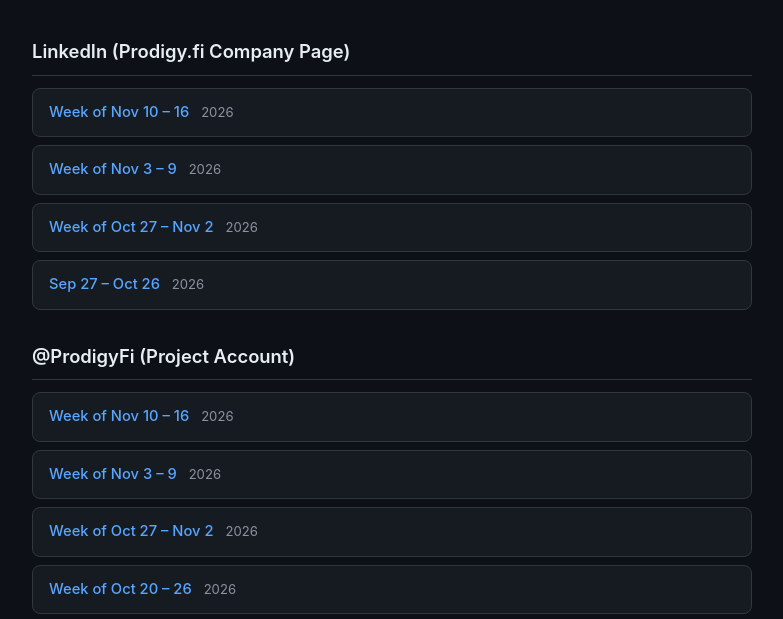
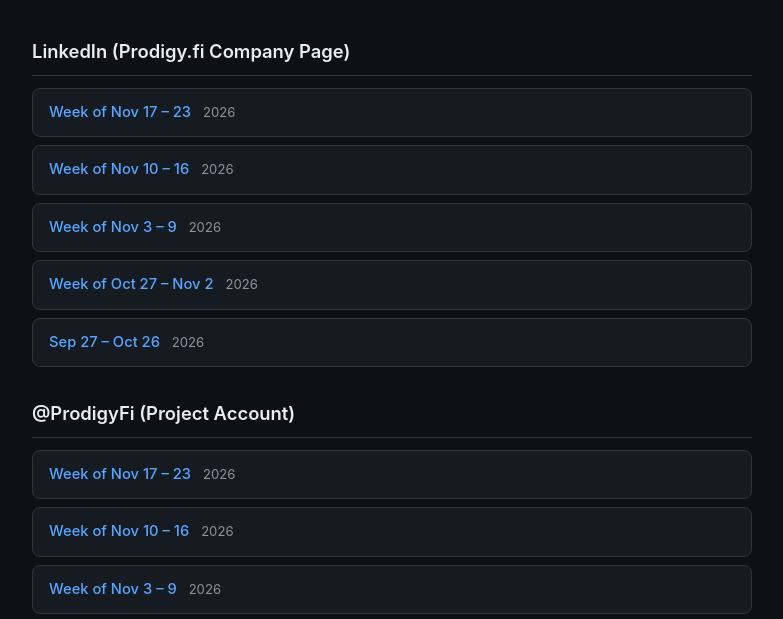
Before and after one commit to todayindefi/prodigy-reports, a plain HTML site: page index.html in a window 1280 px wide. Shown: the part 133-752 px from the top of the page, without its empty margins (248-1031 px from the left). Drawn offline with Linux system fonts and the light colour scheme.

Commit message:
Add Nov 17-23 reports to index

```diff
--- a/index.html
+++ b/index.html
@@ -83,6 +83,7 @@
 
   <h2>LinkedIn (Prodigy.fi Company Page)</h2>
   <ul class="report-list">
+    <li><a href="linkedin_week_nov17-23.html">Week of Nov 17 – 23 <span class="date">2026</span></a></li>
     <li><a href="linkedin_week_nov10-16.html">Week of Nov 10 – 16 <span class="date">2026</span></a></li>
     <li><a href="linkedin_week_nov3-9.html">Week of Nov 3 – 9 <span class="date">2026</span></a></li>
     <li><a href="linkedin_week_oct27-nov2.html">Week of Oct 27 – Nov 2 <span class="date">2026</span></a></li>
@@ -91,6 +92,7 @@
 
   <h2>@ProdigyFi (Project Account)</h2>
   <ul class="report-list">
+    <li><a href="prodigy_week_nov17-23.html">Week of Nov 17 – 23 <span class="date">2026</span></a></li>
     <li><a href="prodigy_week_nov10-16.html">Week of Nov 10 – 16 <span class="date">2026</span></a></li>
     <li><a href="prodigy_week_nov3-9.html">Week of Nov 3 – 9 <span class="date">2026</span></a></li>
     <li><a href="prodigy_week_oct27-nov2.html">Week of Oct 27 – Nov 2 <span class="date">2026</span></a></li>
@@ -132,6 +134,7 @@
 
   <h2>@0xYield_Maxi (Founder Account)</h2>
   <ul class="report-list">
+    <li><a href="yieldmaxi_week_nov17-23.html">Week of Nov 17 – 23 <span class="date">2026</span></a></li>
     <li><a href="yieldmaxi_week_nov10-16.html">Week of Nov 10 – 16 <span class="date">2026</span></a></li>
     <li><a href="yieldmaxi_week_nov3-9.html">Week of Nov 3 – 9 <span class="date">2026</span></a></li>
     <li><a href="yieldmaxi_week_oct27-nov2.html">Week of Oct 27 – Nov 2 <span class="date">2026</span></a></li>
```
